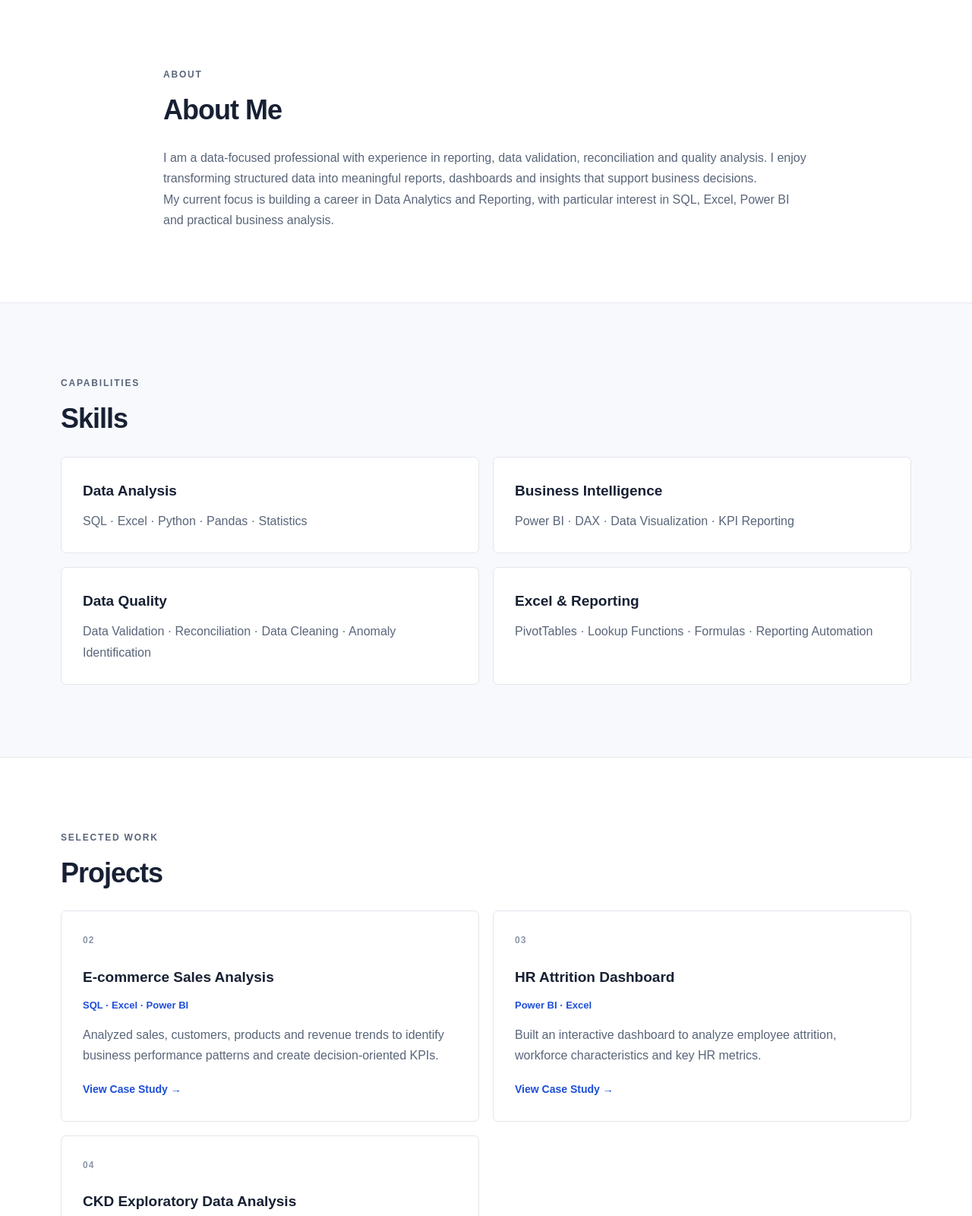
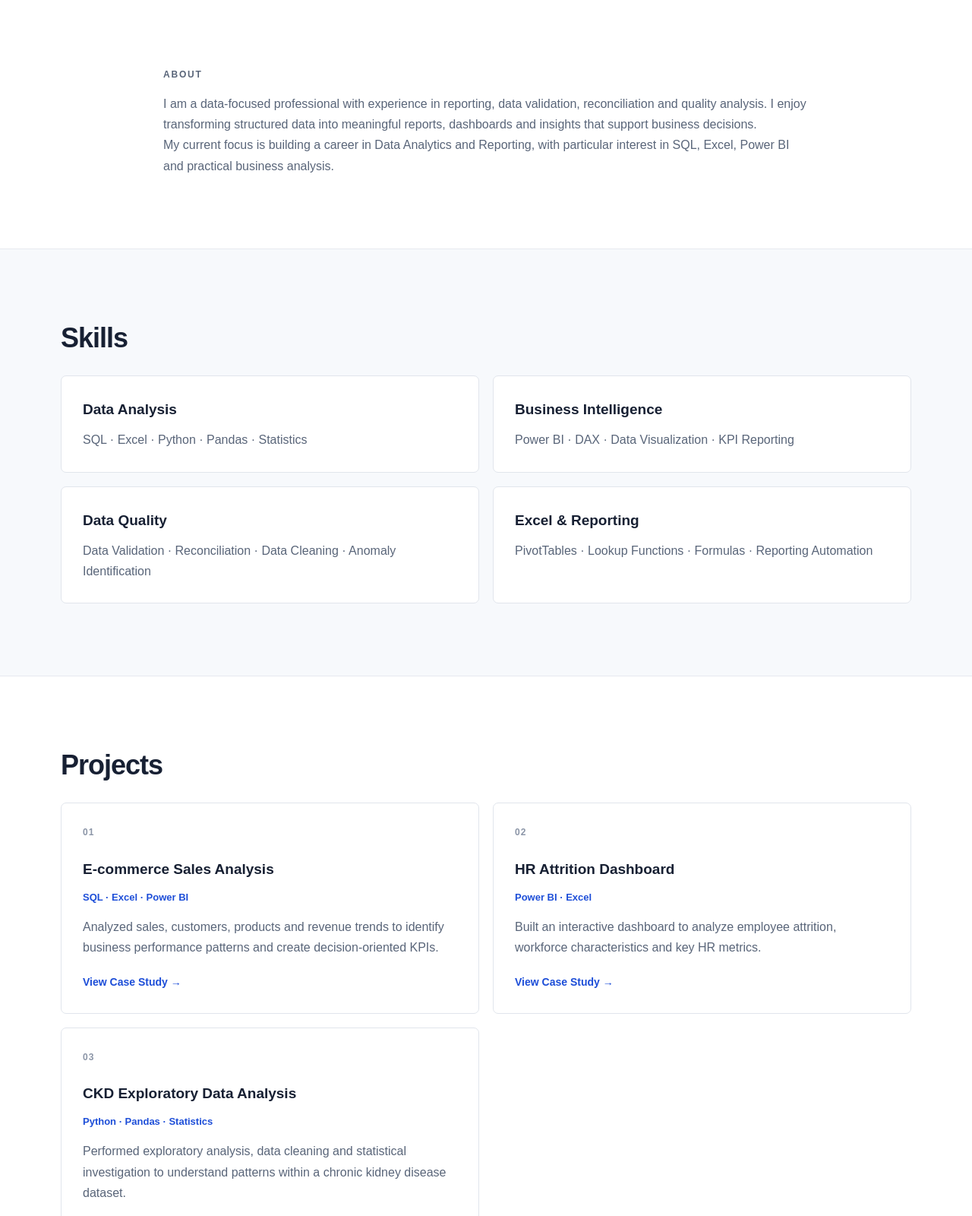
Before and after one commit to Abishek0103/Abishek_S-portfolio, a plain HTML site: page index.html in a window 1280 px wide. Shown: the part 740-2340 px from the top of the page at 76% size. Drawn offline with Linux system fonts and the light colour scheme.

Commit message:
Update index.html

```diff
--- a/index.html
+++ b/index.html
@@ -38,10 +38,9 @@
       </div>
     </section>
 
-    <section id="about" class="section">
+    <section id="Professional Summary" class="section">
       <div class="container narrow">
         <p class="section-label">ABOUT</p>
-        <h2>About Me</h2>
         <p>
           I am a data-focused professional with experience in reporting, data validation,
           reconciliation and quality analysis. I enjoy transforming structured data into
@@ -56,7 +55,6 @@
 
     <section id="skills" class="section light">
       <div class="container">
-        <p class="section-label">CAPABILITIES</p>
         <h2>Skills</h2>
         <div class="skill-grid">
           <div class="skill-card">
@@ -81,12 +79,11 @@
 
     <section id="projects" class="section">
       <div class="container">
-        <p class="section-label">SELECTED WORK</p>
         <h2>Projects</h2>
         <div class="project-grid">
 
           <article class="project-card">
-            <div class="project-number">02</div>
+            <div class="project-number">01</div>
             <h3>E-commerce Sales Analysis</h3>
             <p class="tools">SQL · Excel · Power BI</p>
             <p>
@@ -97,7 +94,7 @@
           </article>
 
           <article class="project-card">
-            <div class="project-number">03</div>
+            <div class="project-number">02</div>
             <h3>HR Attrition Dashboard</h3>
             <p class="tools">Power BI · Excel</p>
             <p>
@@ -108,7 +105,7 @@
           </article>
 
           <article class="project-card">
-            <div class="project-number">04</div>
+            <div class="project-number">03</div>
             <h3>CKD Exploratory Data Analysis</h3>
             <p class="tools">Python · Pandas · Statistics</p>
             <p>
@@ -124,7 +121,6 @@
 
     <section id="experience" class="section light">
       <div class="container narrow">
-        <p class="section-label">EXPERIENCE</p>
         <h2>Professional Experience</h2>
 
         <div class="timeline-item">
@@ -167,7 +163,6 @@
 
     <section id="education" class="section">
       <div class="container narrow">
-        <p class="section-label">EDUCATION</p>
         <h2>Education & Certifications</h2>
         <div class="education-item">
           <h3>B.Sc. Statistics</h3>
```
